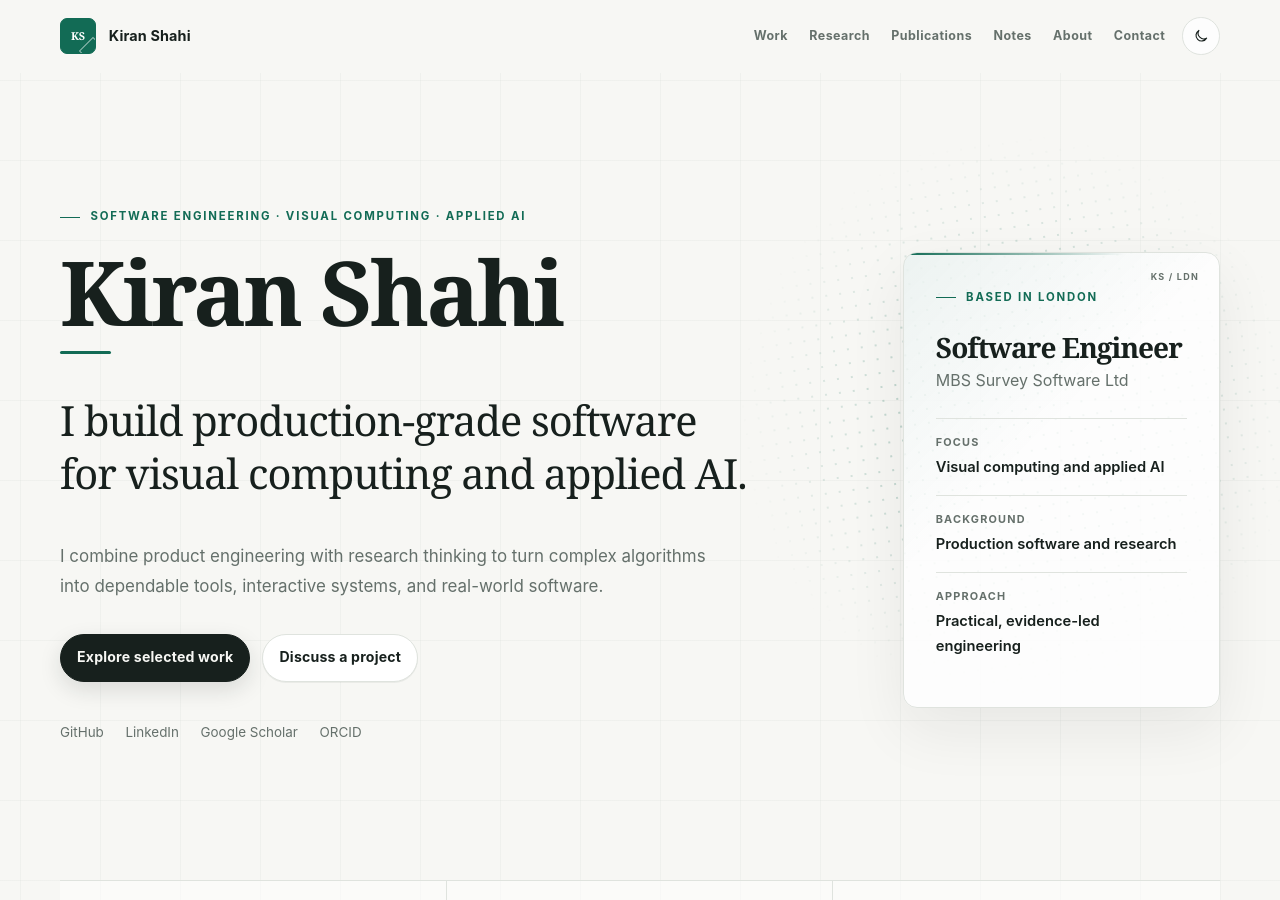
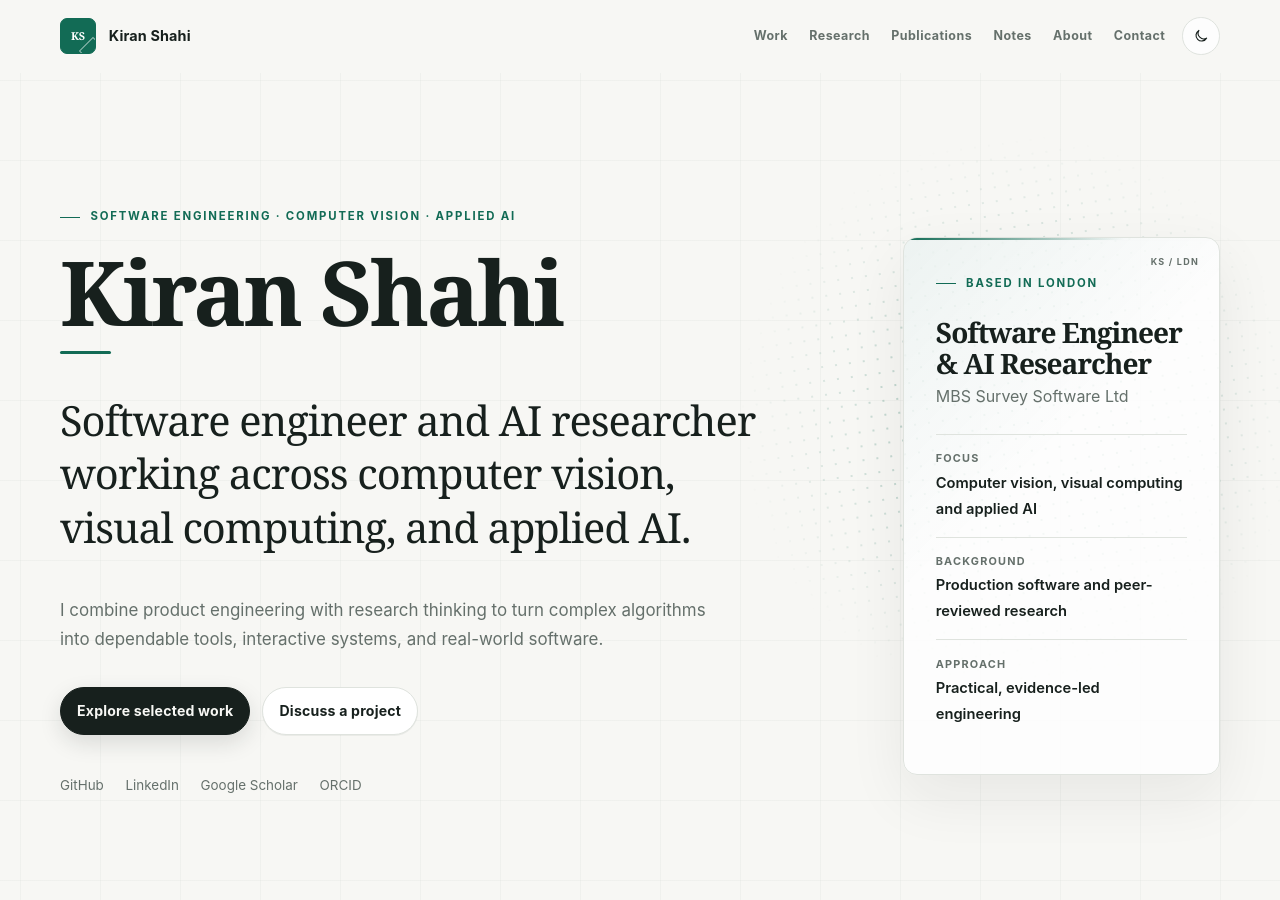
Before and after one commit to kiranshahi/kiranshahi.github.io, a Jekyll site: the page built from index.html, in a window 1280 px wide and 900 px high. Built offline with Jekyll 4.4.1, drawn with Linux system fonts in a browser that asks for light colours.

Commit message:
Clarify homepage identity for name search

```diff
--- a/index.html
+++ b/index.html
@@ -2,33 +2,33 @@
 title: Home
 permalink: /
 layout: default
-description: "Kiran Shahi is a London-based software engineer building production-grade software for visual computing and applied AI."
+description: "Kiran Shahi is a London-based software engineer and AI researcher specialising in computer vision, visual computing, medical imaging, and real-time video."
 ---
 <section class="hero hero--brand">
   <div class="hero-copy">
-    <p class="eyebrow">Software engineering &middot; Visual computing &middot; Applied AI</p>
+    <p class="eyebrow">Software engineering &middot; Computer vision &middot; Applied AI</p>
     <h1>Kiran Shahi</h1>
-    <p class="hero-title">I build production-grade software for visual computing and applied AI.</p>
+    <p class="hero-title">Software engineer and AI researcher working across computer vision, visual computing, and applied AI.</p>
     <p class="hero-lead">I combine product engineering with research thinking to turn complex algorithms into dependable tools, interactive systems, and real-world software.</p>
     <div class="actions">
       <a class="button primary" href="{{ '/projects/' | relative_url }}">Explore selected work</a>
       <a class="button" href="{{ '/contact/' | relative_url }}">Discuss a project</a>
     </div>
     <ul class="profile-links">
-      <li><a href="{{ site.social.github }}">GitHub</a></li>
-      <li><a href="{{ site.social.linkedin }}">LinkedIn</a></li>
-      <li><a href="{{ site.social.scholar }}">Google Scholar</a></li>
-      <li><a href="{{ site.social.orcid }}">ORCID</a></li>
+      <li><a href="{{ site.social.github }}" rel="me noopener">GitHub</a></li>
+      <li><a href="{{ site.social.linkedin }}" rel="me noopener">LinkedIn</a></li>
+      <li><a href="{{ site.social.scholar }}" rel="me noopener">Google Scholar</a></li>
+      <li><a href="{{ site.social.orcid }}" rel="me noopener">ORCID</a></li>
     </ul>
   </div>
 
   <aside class="profile-summary" aria-label="Professional summary">
     <p class="kicker">Based in London</p>
-    <h2>Software Engineer</h2>
+    <h2>Software Engineer &amp; AI Researcher</h2>
     <p>MBS Survey Software Ltd</p>
     <dl>
-      <div><dt>Focus</dt><dd>Visual computing and applied AI</dd></div>
-      <div><dt>Background</dt><dd>Production software and research</dd></div>
+      <div><dt>Focus</dt><dd>Computer vision, visual computing and applied AI</dd></div>
+      <div><dt>Background</dt><dd>Production software and peer-reviewed research</dd></div>
       <div><dt>Approach</dt><dd>Practical, evidence-led engineering</dd></div>
     </dl>
   </aside>
```
